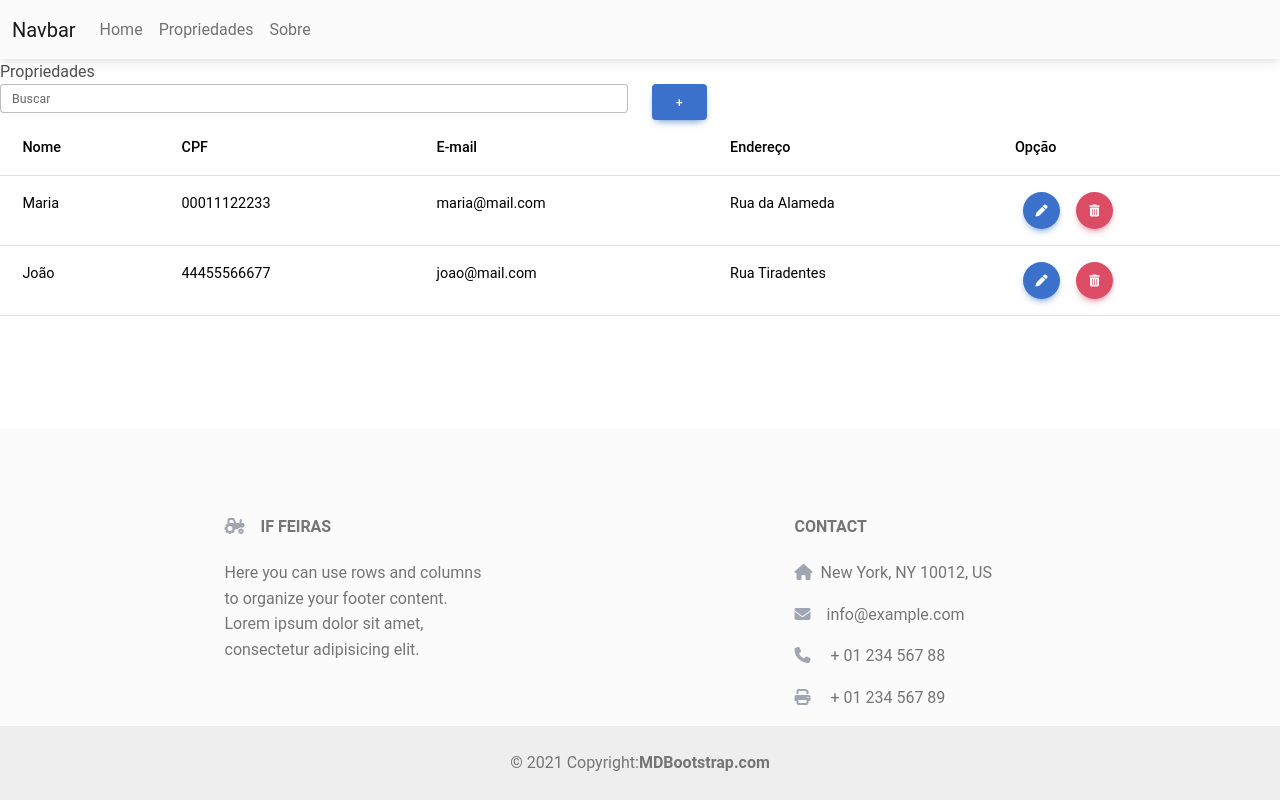
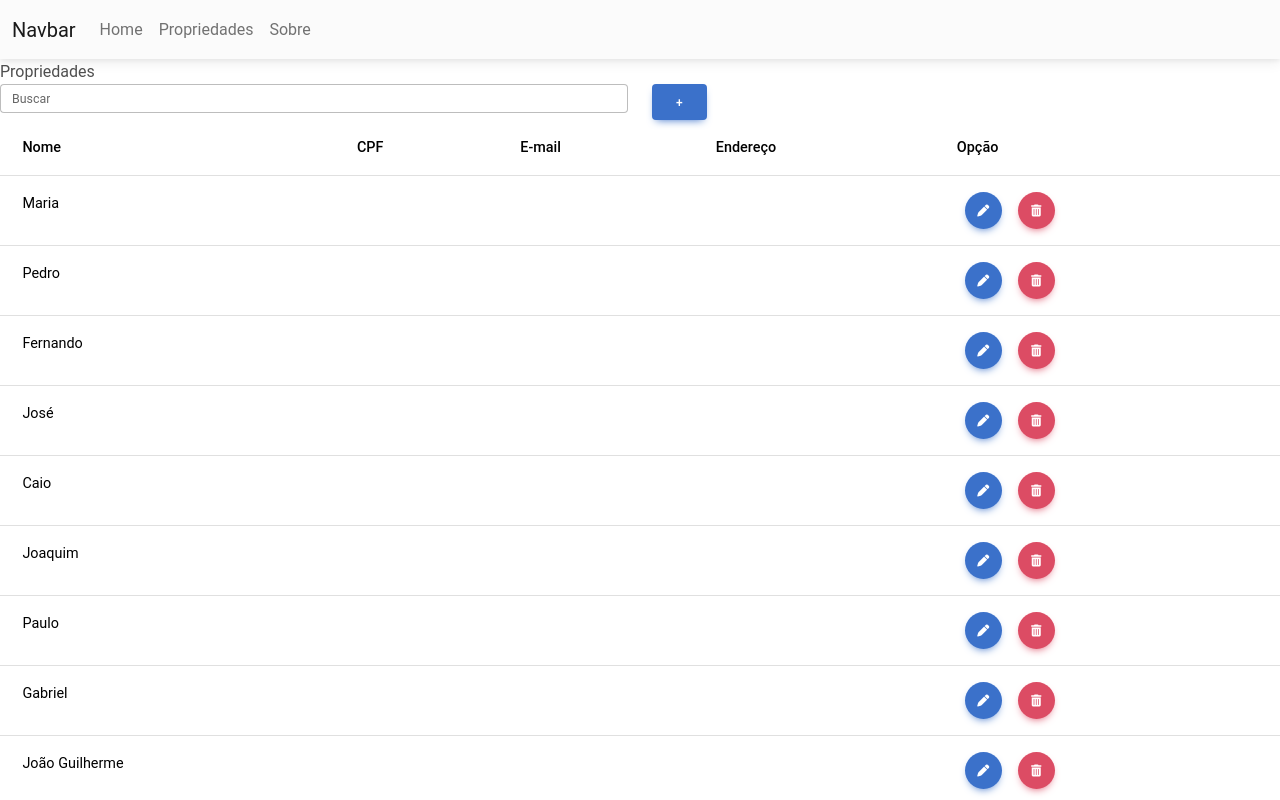
Before and after one commit to Juju20a/json, a React (Vite) app: page /propriedades in a window 1280 px wide. Shown: the top 800 px of the page. Built offline with nearby package versions, Linux system fonts and the light colour scheme.

Commit message:
clientes.js

```diff
--- a/src/datasets/clientes.js
+++ b/src/datasets/clientes.js
@@ -1,15 +1,83 @@
 let clientes = [
   {
     nome: 'Maria',
-    cpf: '00011122233',
-    email: 'maria@mail.com',
-    endereco: 'Rua da Alameda',
+    matricula: '00011122233',
+    UF: 'PB',
+    macrorregiao: 'Paraíba',
+    microrregiao: 'Guarabira',
+    instituicao: 'IFPB',
   },
   {
-    nome: 'João',
-    cpf: '44455566677',
-    email: 'joao@mail.com',
-    endereco: 'Rua Tiradentes',
+    nome: 'Pedro',
+    matricula: '00011122233',
+    UF: 'PB',
+    macrorregiao: 'Paraíba',
+    microrregiao: 'Guarabira',
+    instituicao: 'IFPB',
+  },
+  {
+    nome: 'Fernando',
+    matricula: '00011122233',
+    UF: 'PB',
+    macrorregiao: 'Paraíba',
+    microrregiao: 'Guarabira',
+    instituicao: 'IFPB',
+  },
+  {
+    nome: 'José',
+    matricula: '00011122233',
+    UF: 'PB',
+    macrorregiao: 'Paraíba',
+    microrregiao: 'Guarabira',
+    instituicao: 'IFPB',
+  },
+  {
+    nome: 'Caio',
+    matricula: '00011122233',
+    UF: 'PB',
+    macrorregiao: 'Paraíba',
+    microrregiao: 'Guarabira',
+    instituicao: 'IFPB',
+  },
+  {
+    nome: 'Joaquim',
+    matricula: '00011122233',
+    UF: 'PB',
+    macrorregiao: 'Paraíba',
+    microrregiao: 'Guarabira',
+    instituicao: 'IFPB',
+  },
+  {
+    nome: 'Paulo',
+    matricula: '00011122233',
+    UF: 'PB',
+    macrorregiao: 'Paraíba',
+    microrregiao: 'Guarabira',
+    instituicao: 'IFPB',
+  },
+  {
+    nome: 'Gabriel',
+    matricula: '00011122233',
+    UF: 'PB',
+    macrorregiao: 'Paraíba',
+    microrregiao: 'Guarabira',
+    instituicao: 'IFPB',
+  },
+  {
+    nome: 'João Guilherme',
+    matricula: '00011122233',
+    UF: 'PB',
+    macrorregiao: 'Paraíba',
+    microrregiao: 'Guarabira',
+    instituicao: 'IFPB',
+  },
+  {
+    nome: 'Henrrique',
+    matricula: '00011122233',
+    UF: 'PB',
+    macrorregiao: 'Paraíba',
+    microrregiao: 'Guarabira',
+    instituicao: 'IFPB',
   },
 ];
 
```
